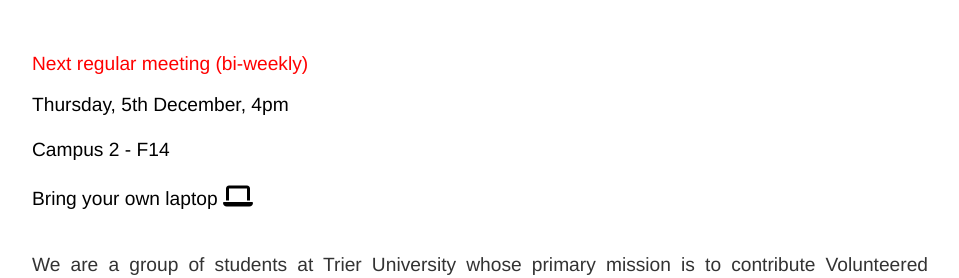
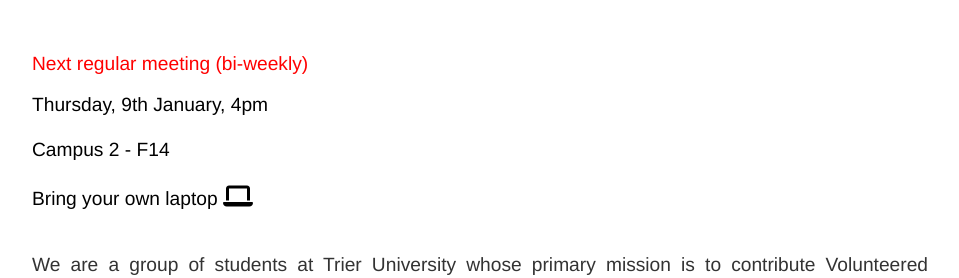
Before and after one commit to humap-trier/humap-trier.github.io, a Jekyll site: the page built from index.html, in a window 1280 px wide. Shown: the part 247-525 px from the top of the page, without its empty margins (160-1119 px from the left). Built offline with Jekyll 4.4.1, drawn with Linux system fonts in a browser that asks for light colours; nearby versions of some CDN libraries.

Commit message:
Update index.html

```diff
--- a/index.html
+++ b/index.html
@@ -5,7 +5,7 @@ title: HuMap Trier
 <div class="blurb">
 	<p style="color: red;">Next regular meeting (bi-weekly)</p>
 <ul>
-<li>Thursday, 5th December, 4pm</li>
+<li>Thursday, 9th January, 4pm</li>
 	<li>Campus 2 - F14</li>
 	<li>Bring your own laptop <i class="fa fa-laptop" style="font-size:24px"></i></li>
 	</ul>
```
